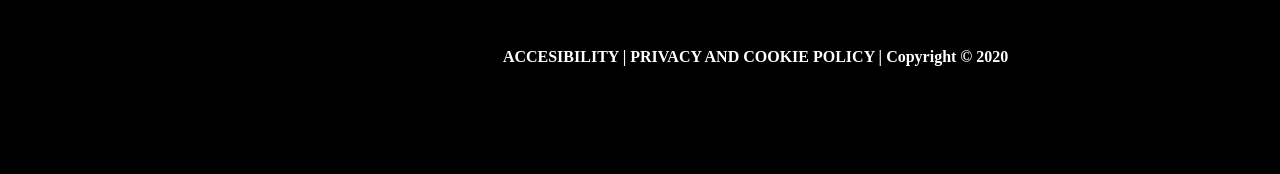
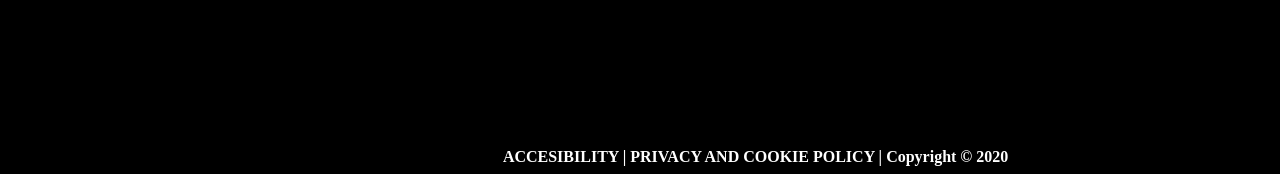
Before and after one commit to eceCaliskan/MyWebsite, a plain HTML site: page index.html in a window 1280 px wide. Shown: the part 935-1109 px from the top of the page. Before the commit the page ends 1009 px from the top, so only its background shows below. Drawn offline with Linux system fonts and the light colour scheme.

Commit message:
Update k.css

```diff
--- a/k.css
+++ b/k.css
@@ -209,7 +209,7 @@ footer {
     width: 55%;         /*SETTING THE WIDTH 85% FOR THE SECREEN*/
     color: white;       /*TO SET THE FONT COLOR TO TONE OF THE BLUE*/
     font-size: 1em;     /*TO SET THE FONT SIZE TO 2EM*/
-    margin-top: 900px;  /*THE SPACE BETWEEN THE BUTTONS AND THE TEXT*/
+    margin-top: 1000px;  /*THE SPACE BETWEEN THE BUTTONS AND THE TEXT*/
     margin-left: 400px;
     font-weight: bold;  /*TO MAKE THE TEXT BOLD*/
 }
```
